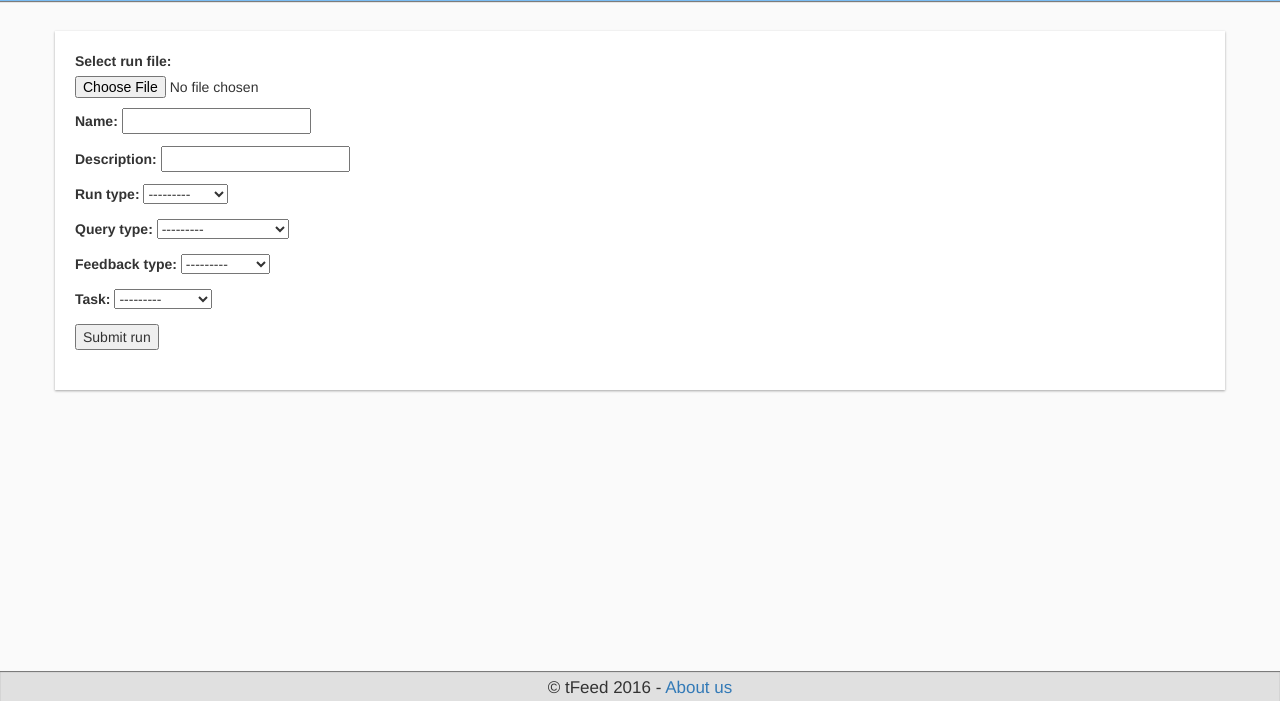
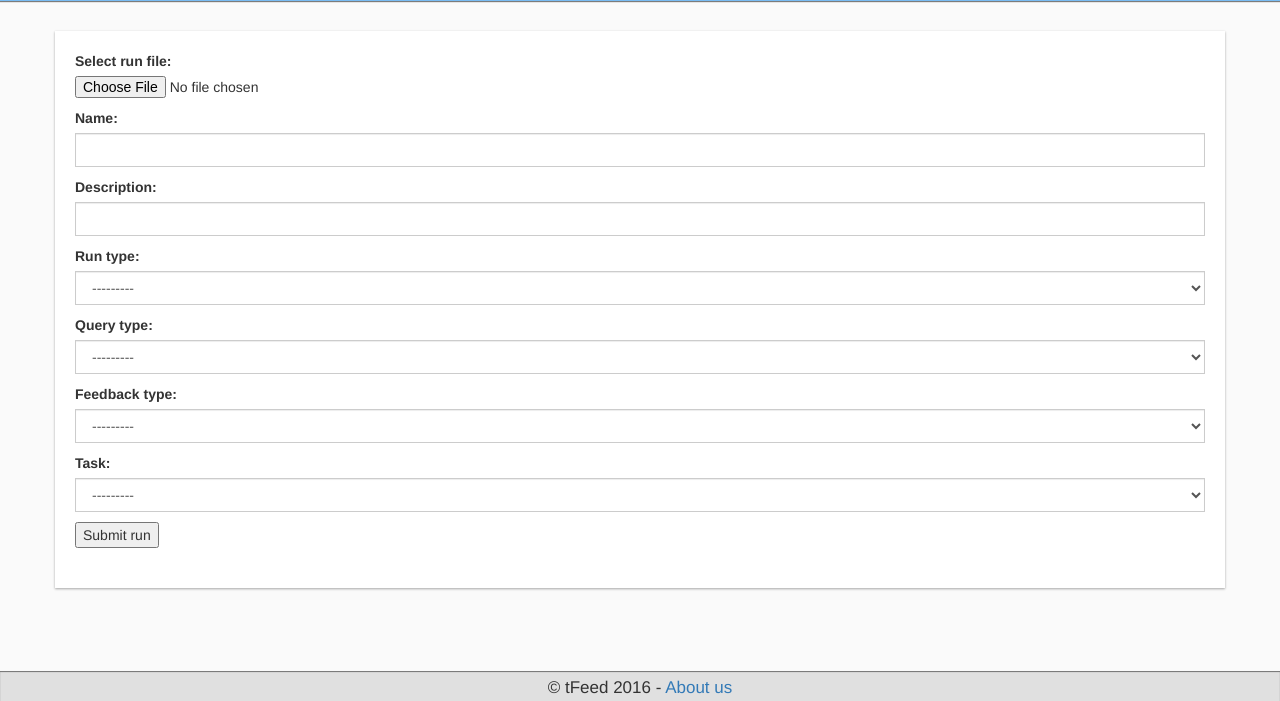
Before and after one commit to straygar/TREC, a Django app: page /main/run/new/ in a window 1280 px wide. Shown: the part 99-800 px from the top of the page. Run offline with Django 3.2, Linux system fonts and the light colour scheme; a user stored in the database is signed in; data comes from the database, SQL or seed files in the repository; both versions use the stored data as it was before the commit; some libraries are stand-ins or nearby versions.

Commit message:
Styled the rest of forms

```diff
--- /dev/null
+++ b/static/css/autoform.css
@@ -0,0 +1,41 @@
+input[type="text"], select, input[type="url"], input[type="number"] {
+  display: block;
+  width: 100%;
+  height: 34px;
+  padding: 6px 12px;
+  font-size: 14px;
+  line-height: 1.42857143;
+  color: #555;
+  background-color: #fff;
+  background-image: none;
+  border: 1px solid #ccc;
+  -webkit-box-shadow: inset 0 1px 1px rgba(0, 0, 0, .075);
+          box-shadow: inset 0 1px 1px rgba(0, 0, 0, .075);
+  -webkit-transition: border-color ease-in-out .15s, -webkit-box-shadow ease-in-out .15s;
+       -o-transition: border-color ease-in-out .15s, box-shadow ease-in-out .15s;
+          transition: border-color ease-in-out .15s, box-shadow ease-in-out .15s;
+}
+input[type="text"]:focus, select:focus, input[type="url"]:focus {
+  border-color: #66afe9;
+  outline: 0;
+  -webkit-box-shadow: inset 0 1px 1px rgba(0,0,0,.075), 0 0 8px rgba(102, 175, 233, .6);
+          box-shadow: inset 0 1px 1px rgba(0,0,0,.075), 0 0 8px rgba(102, 175, 233, .6);
+}
+input[type="text"]::-moz-placeholder, select::-moz-placeholder, input[type="url"]::-moz-placeholder, input[type="number"]::-moz-placeholder {
+  color: #999;
+  opacity: 1;
+}
+input[type="text"]:-ms-input-placeholder, select:-ms-input-placeholder, input[type="url"]::-ms-input-placeholder, input[type="number"]::-ms-input-placeholder {
+  color: #999;
+}
+input[type="text"]::-webkit-input-placeholder, select::-webkit-input-placeholder, input[type="url"]::-webkit-input-placeholder, input[type="number"]::-webkit-input-placeholder {
+  color: #999;
+}
+input[type="text"]::-ms-expand, select::-ms-expand, input[type="url"]::-ms-expand, input[type="number"]::-ms-expand {
+  background-color: transparent;
+  border: 0;
+}
+
+textarea {
+  height: auto;
+}
--- a/templates/main/uploadGenre.html
+++ b/templates/main/uploadGenre.html
@@ -1,4 +1,6 @@
 {% extends "main/base_forms.html" %}
+
+{% load static %}
 
 {% block title %}
     {% if new %}
@@ -6,6 +8,10 @@
     {% else %}
         {% block edit_element %}Edit Genre {{ title }}{% endblock %}
     {% endif %}
+{% endblock %}
+
+{% block head %}
+<link rel="stylesheet" href="{% static 'css/autoform.css' %}">
 {% endblock %}
 
 {% block insert_block %}
--- a/templates/main/uploadRun.html
+++ b/templates/main/uploadRun.html
@@ -3,6 +3,10 @@
 {% load staticfiles %}
 
 {% block title %}New run{% endblock %}
+
+{% block head %}
+<link rel="stylesheet" href="{% static 'css/autoform.css' %}">
+{% endblock %}
 
 {% block body_block %}
 
--- a/templates/main/uploadTask.html
+++ b/templates/main/uploadTask.html
@@ -1,4 +1,6 @@
 {% extends "main/base_forms.html" %}
+
+{% load static %}
 
 {% block title %}
     {% if new %}
@@ -6,6 +8,10 @@
     {% else %}
         {% block edit_element %}Edit Task {{ title }}{% endblock %}
     {% endif %}
+{% endblock %}
+
+{% block head %}
+<link rel="stylesheet" href="{% static 'css/autoform.css' %}">
 {% endblock %}
 
 {% block insert_block %}
--- a/templates/main/uploadTrack.html
+++ b/templates/main/uploadTrack.html
@@ -1,4 +1,6 @@
 {% extends "main/base_forms.html" %}
+
+{% load static %}
 
 {% block title %}
     {% if new %}
@@ -6,6 +8,10 @@
     {% else %}
         {% block edit_element %}Edit Track {{ title }}{% endblock %}
     {% endif %}
+{% endblock %}
+
+{% block head %}
+<link rel="stylesheet" href="{% static 'css/autoform.css' %}">
 {% endblock %}
 
 {% block insert_block %}
```
Also changed, not shown: db.sqlite3 (deleted), media/trec_tracks/2016/03/logo.png (added), media/trec_upload/2016/03/21/favicon.png (added).
